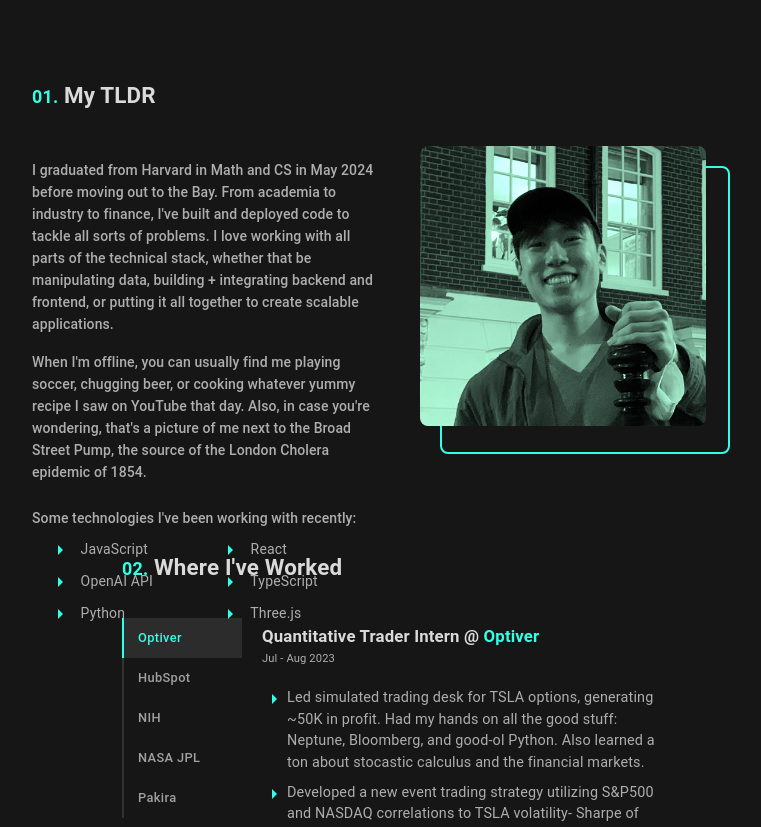
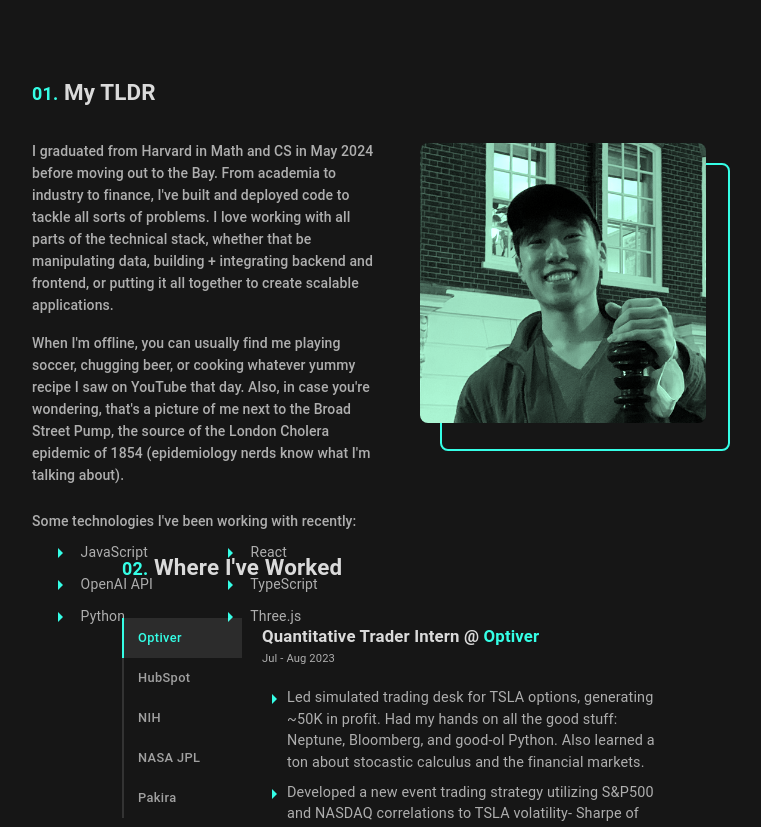
Before and after one commit to aaronzsun/personalwebsite, a Next.js app: page / in a window 1280 px wide. Shown: the part 660-1487 px from the top of the page, without its empty margins (248-1009 px from the left). Built offline with nearby package versions, Linux system fonts and the light colour scheme.

Commit message:
formatting

```diff
--- a/src/app/components/AboutMePanel.js
+++ b/src/app/components/AboutMePanel.js
@@ -8,7 +8,7 @@ const AboutMePanel = () => {
     <Box sx={{ maxWidth: '720px', mx: 'auto' }}>
       <Grid2 container spacing={3} alignItems="flex-start">
         {/* Text Section */}
-        <Grid2 size={{ xs: 12, sm: 6 }} sx={{ mr: 2, mt: 4 }}>
+        <Grid2 size={{ xs: 12, sm: 6 }} sx={{ mr: 2, mt: 2 }}>
             <Typography variant="subtitle2" component="h1" color="#afafaf">
             <Box component="p" sx={{ mb: 2 }}>
                 I graduated from Harvard in Math and CS in May 2024 before moving out to the Bay. From academia to industry to finance,
@@ -17,7 +17,8 @@ const AboutMePanel = () => {
             </Box>
             <Box component="p">
                 When I&apos;m offline, you can usually find me playing soccer, chugging beer, or cooking whatever yummy recipe I saw on YouTube that day.
-                Also, in case you&apos;re wondering, that&apos;s a picture of me next to the Broad Street Pump, the source of the London Cholera epidemic of 1854.
+                Also, in case you&apos;re wondering, that&apos;s a picture of me next to the Broad Street Pump, the source of the London Cholera epidemic of 1854
+                (epidemiology nerds know what I&apos;m talking about).
             </Box>
             </Typography>
             <Box sx={{ mt: 3 }}>
--- a/src/app/page.js
+++ b/src/app/page.js
@@ -381,7 +381,7 @@ export default function Home() {
             ref={sectionRefs[3]}
             height="40vh"
             width="100%"
-            sx={{ display: 'flex', justifyContent: 'center', alignItems: 'center', marginBottom: "100px" }}
+            sx={{ display: 'flex', justifyContent: 'center', alignItems: 'center', marginBottom: "100px" }} // remove marginbottom if adding more stuff
             className={`section section3 ${isVisibleSection3 ? 'fade-in' : ''}`}
           >
             <Box className="section-content">
```
